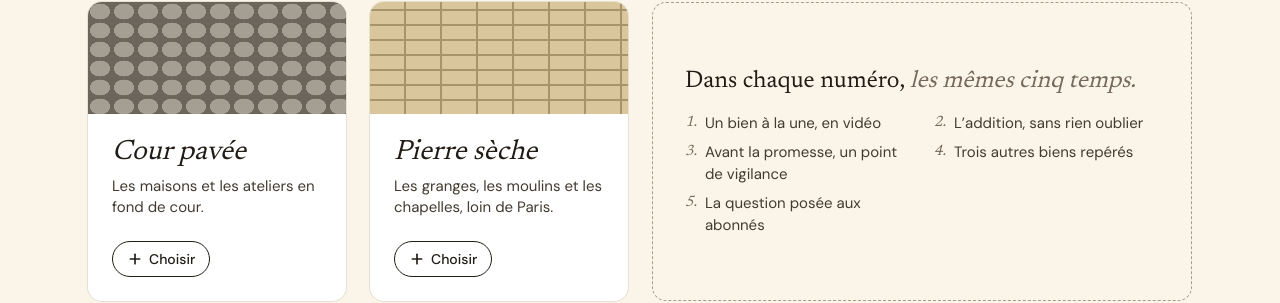
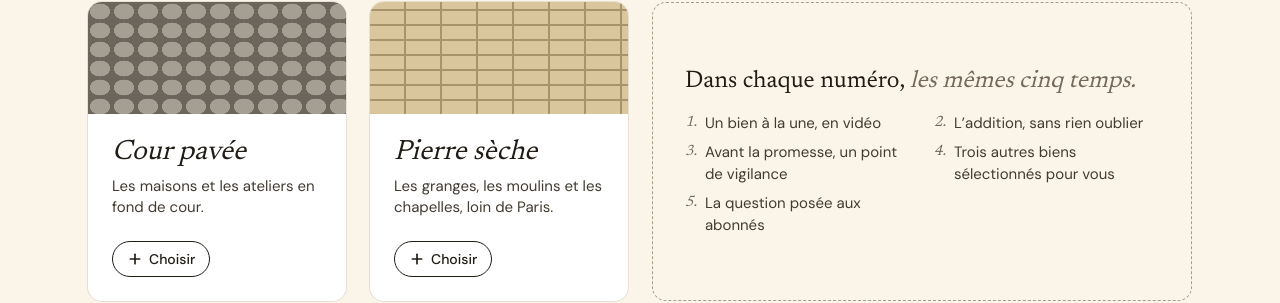
Before and after one commit to Emineve/atypic-portal, a Next.js app in the folder frontend/: page /apercu/accueil in a window 1280 px wide. Shown: the part 2112-2415 px from the top of the page. Built offline with nearby package versions, Linux system fonts and the light colour scheme; no server answers; the database is empty.

Commit message:
« Trois autres biens sélectionnés pour vous », partout
Co-Authored-By: Claude Fable 5.2 <noreply@anthropic.com>
Claude-Session: https://claude.ai/code/session_015aKJiDLUy7h6cRtFn1LWuo

```diff
--- a/frontend/app/lettre/Famille.tsx
+++ b/frontend/app/lettre/Famille.tsx
@@ -194,7 +194,7 @@ export default function Famille({ extrait }: { extrait?: React.ReactNode }) {
           <div className="hidden rounded-[14px] border border-dashed border-stone-400 p-8 lg:col-span-2 lg:flex lg:flex-col lg:justify-center">
             <p className="font-serif text-2xl leading-tight text-stone-900">Dans chaque numéro, <span className="italic text-stone-500">les mêmes cinq temps.</span></p>
             <ol className="mt-4 grid grid-cols-2 gap-x-6 gap-y-1.5 text-[15px] text-stone-700">
-              {['Un bien à la une, en vidéo', 'L’addition, sans rien oublier', 'Avant la promesse, un point de vigilance', 'Trois autres biens repérés', 'La question posée aux abonnés'].map((t, i) => (
+              {['Un bien à la une, en vidéo', 'L’addition, sans rien oublier', 'Avant la promesse, un point de vigilance', 'Trois autres biens sélectionnés pour vous', 'La question posée aux abonnés'].map((t, i) => (
                 <li key={t} className="flex gap-2">
                   <span className="font-serif italic text-stone-500">{i + 1}.</span>
                   {t}
--- a/frontend/app/lettre/LetterHome.tsx
+++ b/frontend/app/lettre/LetterHome.tsx
@@ -13,7 +13,7 @@ import { getIssue, getIssues } from '../../lib/lettre';
 // Les questions de l'accueil : ce qu'est le site, ce qu'est sa newsletter, ce qu'on fait de l'adresse e-mail
 const QUESTIONS: [string, string][] = [
   ['Qu’est-ce que Loftissime ?', 'Loftissime est un curateur de biens atypiques. On y trouve des conseils, des témoignages, des solutions de financement et une sélection de biens à vendre : lofts, ateliers d’artistes, toits-terrasses, biens de caractère. Ses newsletters, dont Béton ciré, arrivent par e-mail.'],
-  ['Et Béton ciré ?', 'Béton ciré est la première newsletter de Loftissime, consacrée aux biens atypiques à rénover. Dans chaque numéro, nous poussons la porte d’un bien : la visite en vidéo, ce qu’on peut en faire, ce qu’il coûte vraiment, travaux et mensualité compris, et le point à vérifier avant de signer. En prime, trois autres biens atypiques que nous avons repérés.'],
+  ['Et Béton ciré ?', 'Béton ciré est la première newsletter de Loftissime, consacrée aux biens atypiques à rénover. Dans chaque numéro, nous poussons la porte d’un bien : la visite en vidéo, ce qu’on peut en faire, ce qu’il coûte vraiment, travaux et mensualité compris, et le point à vérifier avant de signer. En prime, trois autres biens atypiques sélectionnés pour vous.'],
   ['Qui sont nos experts ?', 'Un architecte, un entrepreneur du bâtiment et un courtier en crédit. Chacun intervient dans son domaine et s’engage sur les chiffres qu’il avance.'],
   ['Quand sortiront les autres newsletters ?', 'Une par une. Les cases que vous cochez nous disent laquelle ouvrir ensuite : vous serez prévenu par e-mail à l’ouverture de chacune de celles que vous avez choisies.'],
   ['Est-ce que Loftissime vend les biens ?', 'Non. Chaque bien est vendu en direct par son propriétaire ou par l’intermédiaire d’une agence. C’est vers eux que mène le lien de l’annonce.'],
--- a/frontend/app/lettre/NumeroView.tsx
+++ b/frontend/app/lettre/NumeroView.tsx
@@ -220,7 +220,7 @@ export default function NumeroView({ numero, c, items, brouillon = false }: { nu
       {(autres.length > 0 || brouillon) && (
         <section className="px-6 pt-10 sm:px-10">
           <Poutre />
-          <h2 className="font-serif text-[27px] leading-tight">{autres.length === 3 || autres.length === 0 ? 'Trois autres biens,' : autres.length === 1 ? 'Un autre bien,' : 'Deux autres biens,'} <span className="italic text-[#74695A]">{autres.length === 1 ? 'repéré pour vous.' : 'repérés pour vous.'}</span></h2>
+          <h2 className="font-serif text-[27px] leading-tight">{autres.length === 3 || autres.length === 0 ? 'Trois autres biens,' : autres.length === 1 ? 'Un autre bien,' : 'Deux autres biens,'} <span className="italic text-[#74695A]">{autres.length === 1 ? 'sélectionné pour vous.' : 'sélectionnés pour vous.'}</span></h2>
           <ul className="mt-4 border-t border-[#211C15]">
             {autres.map((b, i) => (
               <li key={b.id || i} className="flex items-center gap-4 border-b border-[#211C15]/25 py-4">
--- a/frontend/lib/numeroEmail.ts
+++ b/frontend/lib/numeroEmail.ts
@@ -98,7 +98,7 @@ ${liens.vigilance ? `<p style="margin:8px 0 0;font-family:${SANS};font-size:14px
 
   // 3. Les autres biens
   if (autres.length) {
-    rows.push(poutre, h2(autres.length === 3 ? 'Trois autres biens,' : autres.length === 2 ? 'Deux autres biens,' : 'Un autre bien,', autres.length === 1 ? 'repéré pour vous.' : 'repérés pour vous.'));
+    rows.push(poutre, h2(autres.length === 3 ? 'Trois autres biens,' : autres.length === 2 ? 'Deux autres biens,' : 'Un autre bien,', autres.length === 1 ? 'sélectionné pour vous.' : 'sélectionnés pour vous.'));
     rows.push(`<tr><td style="padding:16px 32px 0;"><table role="presentation" width="100%" cellpadding="0" cellspacing="0" style="border-top:1px solid ${INK};">${autres
       .map(
         (b, i) => `<tr><td style="padding:14px 0;border-bottom:1px solid #bfb8ac;font-family:${SANS};font-size:13px;color:${INK};"><span style="font-family:${SERIF};font-size:21px;">${esc(b.mesure)}${a(b.mesure_detail) ? ` <span style="font-style:italic;color:${GRIS};">${esc(b.mesure_detail)}</span>` : ''}</span><br>${esc(b.lieu)}${a(b.surface) ? `<span style="color:${GRIS};">, ${esc(b.surface)}</span>` : ''}${liens[`autre${i + 1}`] ? `<br>${lien(va(`autre${i + 1}`), 'Voir l’annonce')}` : ''}</td><td align="right" valign="top" style="padding:14px 0;border-bottom:1px solid #bfb8ac;font-family:${SERIF};font-size:18px;color:${INK};white-space:nowrap;">${eur(b.prix)}</td></tr>`,
```
